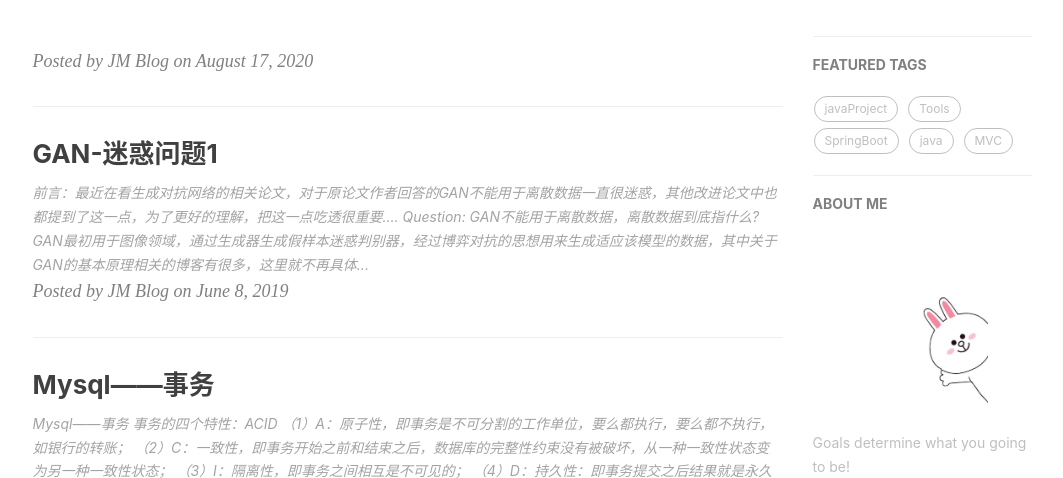
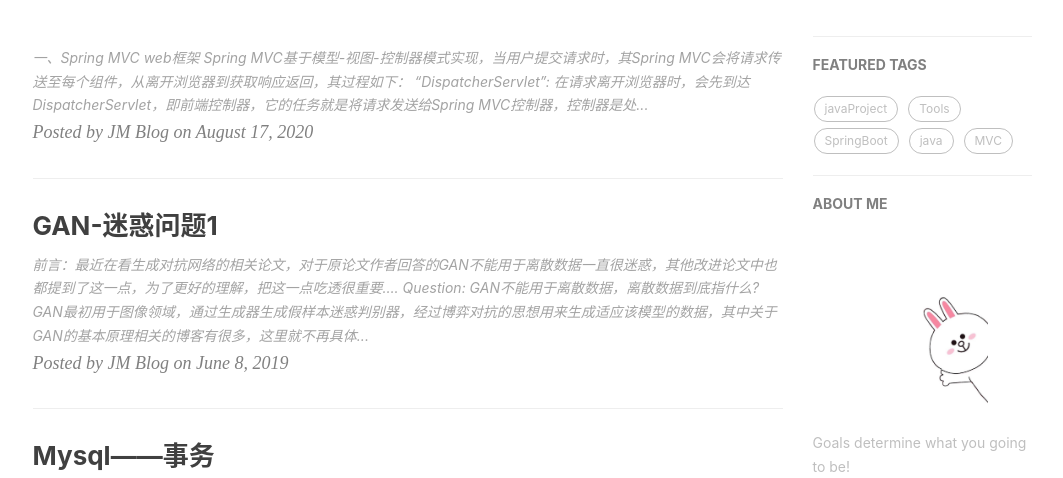
Before and after one commit to hibiscusJM/hibiscusJM.github.io, a Jekyll site: the page built from index.html, in a window 1280 px wide and 900 px high, cut to the strip 422-900 px from the top of the window. Shown: the whole strip, without its empty margins (135-1198 px from the left). Built offline with Jekyll 4.4.1, drawn with Linux system fonts in a browser that asks for light colours; nearby versions of some CDN libraries; the list of posts is cut into pages by our own code; comment, search, counter and statistics services are not loaded; some of the changed lines change nothing that is shown.

Commit message:
修改文件: _posts/2019-06-07-Spring MVC.md

```diff
--- a/_posts/2019-06-07-Spring MVC.md
+++ b/_posts/2019-06-07-Spring MVC.md
@@ -4,3 +4,52 @@
 renderNumberedHeading: true
 grammar_cjkRuby: true
 ---
+
+# 一、Spring MVC web框架
+ Spring  MVC基于模型-视图-控制器模式实现，当用户提交请求时，其Spring MVC会将请求传送至每个组件，从离开浏览器到获取响应返回，其过程如下：
+1. “DispatcherServlet”:
+       在请求离开浏览器时，会先到达DispatcherServlet，即前端控制器，它的任务就是将请求发送给Spring MVC控制器，控制器是处理请求的Spring组件；
+2.  处理器映射：
+     因为在一个应用中会有很多控制器组件，DispatcherServlet需要知道应该将请求发送给哪个控制器，所以会查询一个或多个处理器映射来确定请求的下一站在哪里，处理器映射会根据请求携带的URL信息来进行决策；
+3.  控制器：
+    选择好合适的控制器后，DispatcherServlet会将请求发送给选中的控制器，到了控制器，请求就会卸下用户提交的信息并耐心等待控制器处理这些信息，一般控制器会将业务逻辑的实现委托给服务对象处理；
+4. 模型及逻辑视图名：
+   控制器完成逻辑处理后会产生一些信息，这些信息需要返回给用户并在浏览器上显示，这些信息就被称为模型（Model)，一般来说这些信息还需要进行格式化，所以需要将信息发送给一个视图（view,通常是JSP页面），所以控制器会将模型数据打包并标识出用于渲染输出的视图名，然后将请求连同模型和视图名发送回DispatcherServlet。
+5. 视图解析器：
+   控制器传递给DispatcherServlet的视图名并不直接表示某个特定的JSP，仅仅传递了一个逻辑名称，使用这个名称去查找产生结果的真正视图，所以DispatcherServlet会使用视图解析器将逻辑视图名匹配为一个特定的视图实现。
+6. 视图：
+   经过第5步，DispatcherServlet已经知道由哪个视图渲染结果，此时就将模型数据交付给它，视图将使用模型数据渲染输出。
+7. 响应
+   最后渲染完成的输出通过响应对象传递给客户端。
+
+# 二、实现Spring MVC
+1.  配置DispatcherServlet
+   DispatcherServlet（前端控制器）是SpringMVC的核心。
+   servlet：是运行在Web服务器或应用服务器上的程序，是作为来自Web浏览器或其他HTTP客户端的请求和HTTP服务器上的数据库或应用程序之间的中间层，服务器具体对接收请求作出响应的工作是由Servlet完成的，但是Servlet配置过于繁琐，且HTTP协议传输的数据都是文本形式，需要进行大量的数据类型转换，因此Servlet显得非常低效和落后，因此对servlet做了很多改进。
+ - 演进1：GenericServlet抽象类，在该类的帮助下，只需要重写service方法即可，不需要将servlet接口的所有方法实现；
+ - 演进2：HTTPServlet抽象类覆盖了GenericServlet类；
+ - 演进3：JSP的加入，避免了在servlet类中编写大量复杂的HTML代码；
+ - 演进4：Spring
+ - 演进5：Spring Web模块-Spring MVC，使用Servlet完成复杂的功能时，需要编写多个Servlet类，并且还要在xml中进行注册，配置过于繁琐，而SpringMVC实现了简单配置。
+  DispatcherServlet的配置方式：
+ - 传统方法：使用web.xml文件
+ - 使用java配置；
+
+2. 启用Spring MVC
+   可以有多种方式启用Spring MVC：
+   （1）使用XML；
+   （2）使用<mvc：annotation-driven>启用注解驱动的Spring MVC；
+   （3）基于Java进行配置：使用@EnableWebMvc注解，但仅仅使用该注解没有配置视图解析器、没有启用组件扫描、同时DispatcherServlet会映射为应用的默认Servlet则会处理所有请求包括对静态资源的请求，因此还要在该配置类中添加@ComponentScan 注解开启自动扫描，再添加一个视图解析器的bean，同时扩展方法处理静态资源将静态资源转发到Servlet容器中默认的Servlet上，而不是DispatcherServlet本身处理此类请求。
+
+3.  编写控制器
+   在类上添加@Controller注解，声明该类是控制器，与@Compoent注解相差不大，辅助实现组件扫描。控制器只是在方法上添加了@RequestMapping注解，这个注解就表明了它们索要处理的请求，其中注解内可使用value属性指定方法所要处理的请求，method属性细化了所使用的HTTP方法，比如Get\post。@RequestMapping注解还可以放在类级别上，会应用到所有处理器方法上，当类级别上的注解属性与方法级别属性合并后，该方法执行对应的请求。也可以在控制器类中将模型数据传入到视图中。
+
+# 三、SpringMVC接受请求
+Spring MVC允许以多种方式将客户端中的数据传送到控制器的处理器方法中，包括：
+ 1. 查询参数
+   在方法中的参数前添加@RequestParam，即请求中需要填写对应的查询参数，通过这种方式可以向控制器中传递信息，另外一种方式就是将传递参数作为请求路径的一部分；
+ 2. 路径变量
+   上一种方式中，处理器方法将会处理如“/user/show?id=123”这样的请求，这种方式也可以正常工作，但从面向资源的角度看这并不理想，要识别的资源应该通过URL路径进行标识即“user/123”发起请求，实现这种路径变量：
+   在@RequestMapping路径中添加占位符，同时在方法的参数上添加@PathVariable注解，表明在请求路径中不管占位符部分的值是什么都会传递给处理器方法的参数中
+ 3. 表单参数
+   处理注册表单的POST请求，控制器接受表单数据并将表单数据保存为对象，还可以为表单提交添加校验
```
